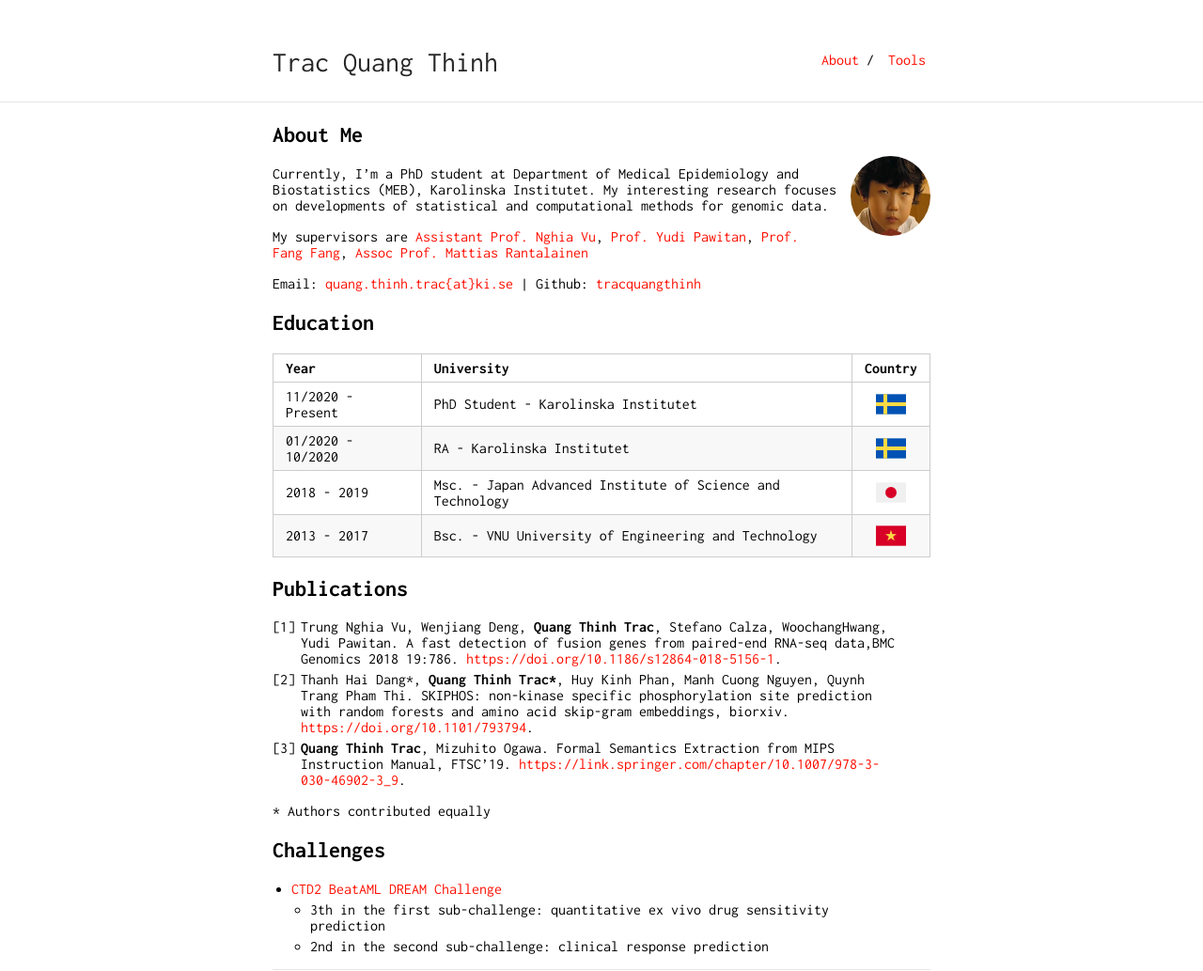
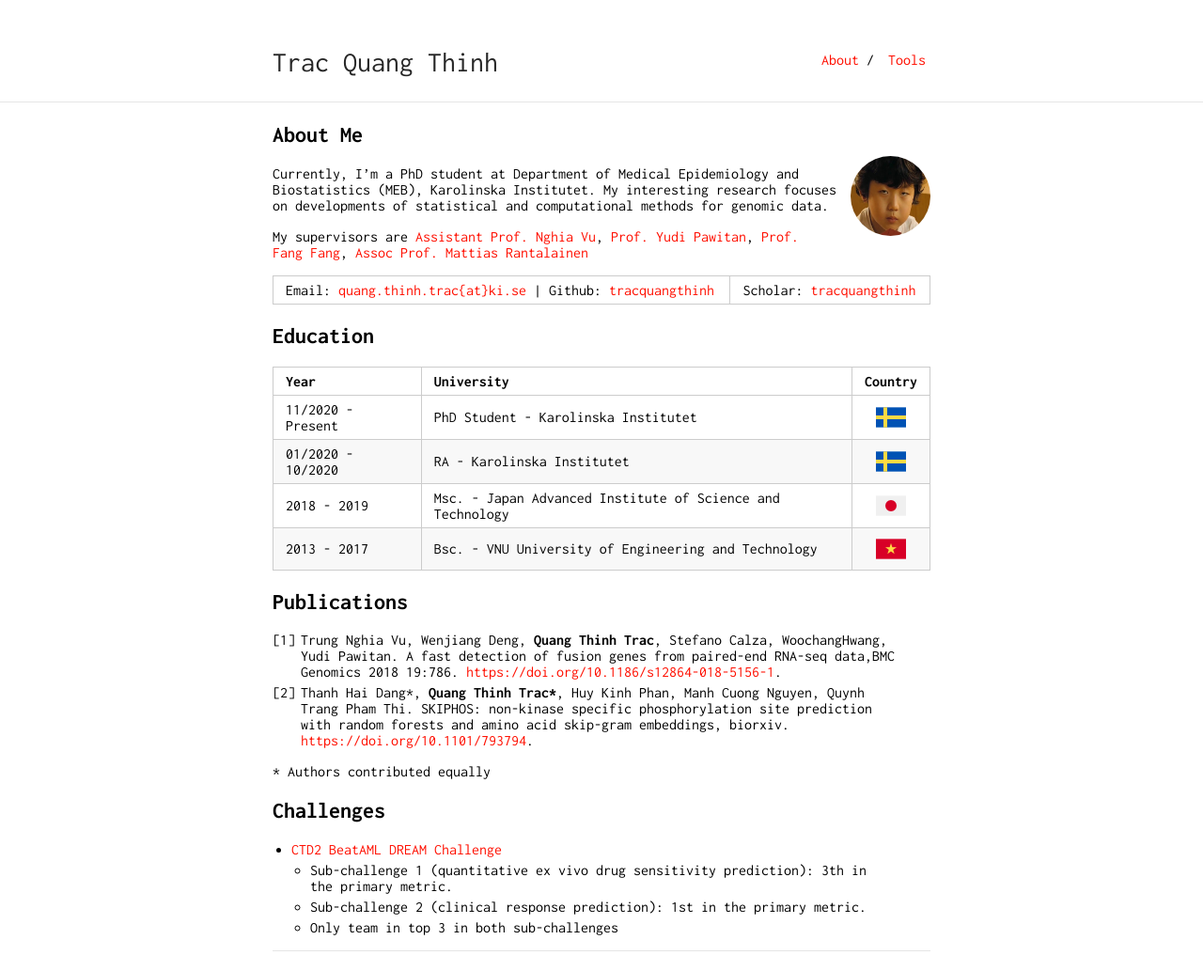
Before and after one commit to tracquangthinh/tracquangthinh.github.io, a Jekyll site: the page built from index.md, in a window 1280 px wide. Shown: the whole page at 94% size. Built offline with Jekyll 4.4.1, drawn with Linux system fonts in a browser that asks for light colours; our own code applies the rules of GitHub Pages for plain Markdown files.

Commit message:
Update index.md

```diff
--- a/index.md
+++ b/index.md
@@ -10,7 +10,7 @@ Currently, I'm a PhD student at Department of Medical Epidemiology and Biostatis
 
 My supervisors are  <a href="https://staff.ki.se/people/nghvu">Assistant Prof. Nghia Vu</a>, <a href="http://fafner.meb.ki.se/personal/yudpaw/" target="_blank">Prof. Yudi Pawitan</a>, <a href="https://staff.ki.se/people/fanfan" target="_blank">Prof. Fang Fang</a>, <a href="https://staff.ki.se/people/matran" target="_blank"> Assoc Prof. Mattias Rantalainen</a>
 
-Email: <a href="mailto:quang.thinh.trac@ki.se">quang.thinh.trac{at}ki.se</a> \| Github: <a href="https://github.com/tracquangthinh">tracquangthinh</a>
+Email: <a href="mailto:quang.thinh.trac@ki.se">quang.thinh.trac{at}ki.se</a> \| Github: <a href="https://github.com/tracquangthinh">tracquangthinh</a> | Scholar: <a href="https://scholar.google.com/citations?user=gkQ5GmIAAAAJ&hl=en">tracquangthinh</a>
 
 ## Education
 
@@ -29,13 +29,13 @@ Year | University | Country
 
 1. Trung Nghia Vu, Wenjiang Deng, **Quang Thinh Trac**, Stefano Calza, WoochangHwang, Yudi Pawitan. A fast detection of fusion genes from paired-end RNA-seq data,BMC Genomics 2018 19:786. <a href="https://doi.org/10.1186/s12864-018-5156-1">https://doi.org/10.1186/s12864-018-5156-1</a>.
 2. Thanh Hai Dang\*, **Quang Thinh Trac\***, Huy Kinh Phan, Manh Cuong Nguyen, Quynh Trang Pham Thi. SKIPHOS: non-kinase specific phosphorylation site prediction with random forests and amino acid skip-gram embeddings, biorxiv. <a href="https://doi.org/10.1101/793794">https://doi.org/10.1101/793794</a>.
-3. **Quang Thinh Trac**, Mizuhito Ogawa. Formal Semantics Extraction from MIPS Instruction Manual, FTSC'19. <a href="https://link.springer.com/chapter/10.1007/978-3-030-46902-3_9">https://link.springer.com/chapter/10.1007/978-3-030-46902-3_9</a>.
 
 \* Authors contributed equally
 
 ## Challenges
 - [CTD2 BeatAML DREAM Challenge](https://www.synapse.org/#!Synapse:syn20940518/wiki/596265)
-  - 3th in the first sub-challenge: quantitative ex vivo drug sensitivity prediction
-  - 2nd in the second sub-challenge: clinical response prediction
+  - Sub-challenge 1 (quantitative ex vivo drug sensitivity prediction):  3th in the primary metric.
+  - Sub-challenge 2 (clinical response prediction): 1st in the primary metric.
+  - Only team in top 3 in both sub-challenges
 
 ---
```
